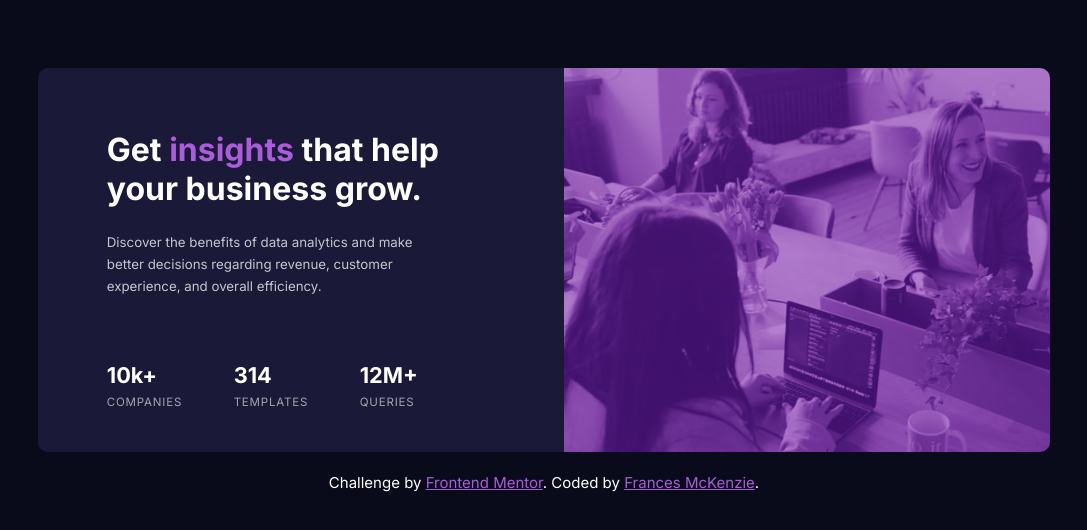
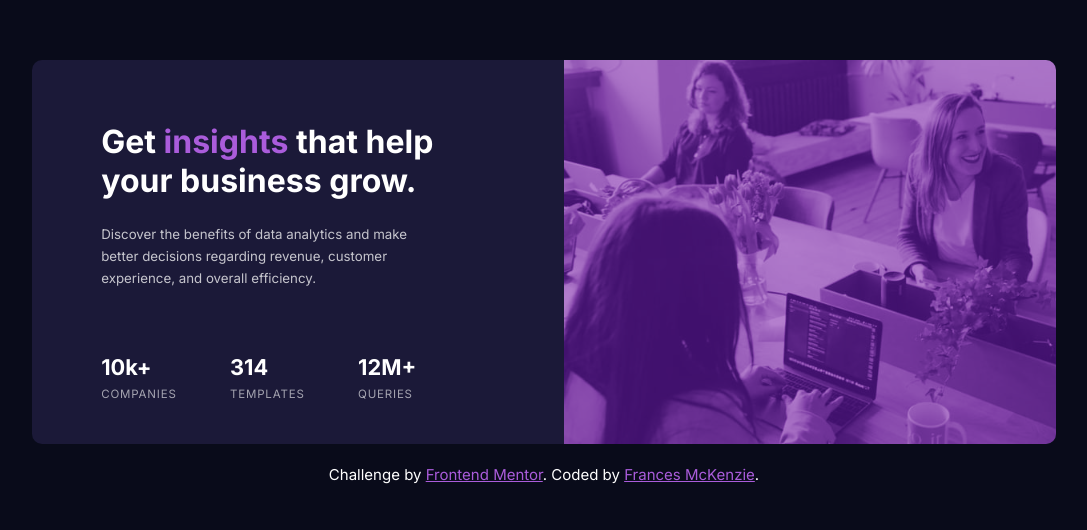
Before and after one commit to frances-m/stats-preview-card-component, a plain HTML site: page index.html in a window 1280 px wide. Shown: the part 128-658 px from the top of the page, without its empty margins (96-1183 px from the left). Drawn offline with Linux system fonts and the light colour scheme.

Commit message:
Update main.scss

```diff
--- a/index.html
+++ b/index.html
@@ -12,7 +12,7 @@
 <body>
   <main class="card-container">
     <section class="card">
-      <div class="card-img" role="img" alt="image header" aria-label="image header"></div>
+      <div class="card-img" role="img" aria-label="image header"></div>
       <div class="card-main">
         <h1>Get <span>insights</span> that help your business grow.</h1>
         <p>Discover the benefits of data analytics and make better decisions regarding revenue, customer
--- a/sass/main.scss
+++ b/sass/main.scss
@@ -6,6 +6,8 @@
 body {
   background-color: $dark-blue;
   color: $white;
+  margin: 0;
+  padding: 0;
 }
 
 .card-container {
```
Also changed, not shown: sass/main.css, 1 other file.
